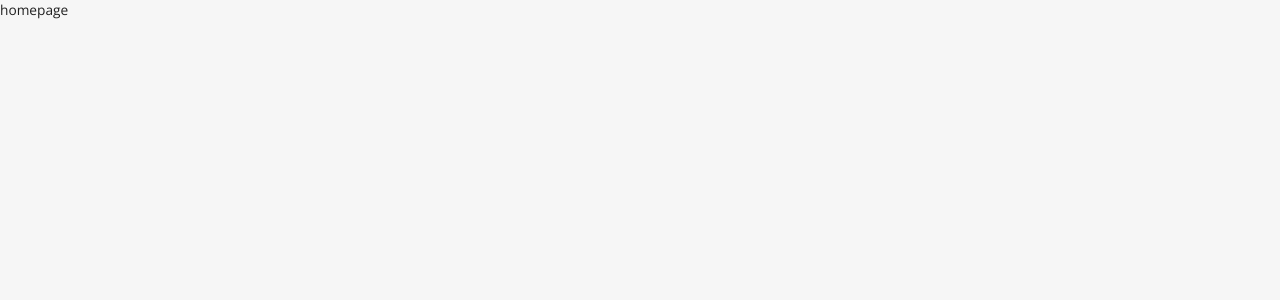
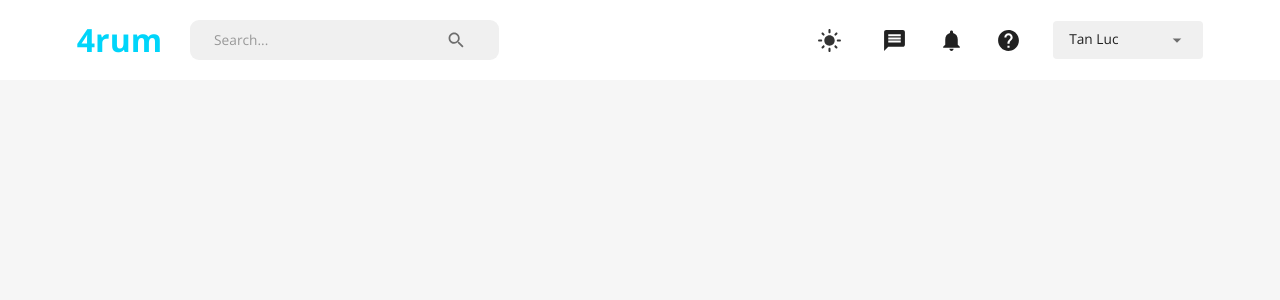
Before and after one commit to tanluc1e/4rum, a React (Create React App) app in the folder client/: page /home in a window 1280 px wide. Shown: the top 300 px of the page. Built offline with nearby package versions, Linux system fonts and the light colour scheme.

Commit message:
Add navbar

```diff
--- a/client/src/scenes/homePage/index.jsx
+++ b/client/src/scenes/homePage/index.jsx
@@ -1,5 +1,12 @@
+import { Box } from "@mui/material";
+import Navbar from "scenes/navbar";
+
 const HomePage = () => {
-  return <div>homepage</div>;
+  return (
+    <Box>
+      <Navbar />
+    </Box>
+  );
 };
 
 export default HomePage;
--- a/client/src/scenes/navbar/index.jsx
+++ b/client/src/scenes/navbar/index.jsx
@@ -30,11 +30,168 @@ const Navbar = () => {
   const dispatch = useDispatch();
   const navigate = useNavigate();
   const user = useSelector((state) => state.user);
-  const isMobileScreens = useMediaQuery("(min-width: 1000px)");
+  const isNonMobileScreens = useMediaQuery("(min-width: 1000px)");
 
   const theme = useTheme();
+  const neutralLight = theme.palette.neutral.light;
+  const dark = theme.palette.neutral.dark;
+  const background = theme.palette.background.default;
+  const primaryLight = theme.palette.primary.light;
+  const alt = theme.palette.background.alt;
 
-  return <div>Navbar</div>;
+  const fullName = `Tan Luc`;
+
+  return (
+    <FlexBetween padding="1rem 6%" backgroundColor={alt}>
+      <FlexBetween gap="1.75rem">
+        <Typography
+          fontWeight="bold"
+          fontSize="clamp(1rem, 2rem, 2.25rem)"
+          color="primary"
+          onClick={() => navigate("/home")}
+          sx={{
+            "&:hover": {
+              color: primaryLight,
+              cursor: "pointer",
+            },
+          }}
+        >
+          4rum
+        </Typography>
+        {isNonMobileScreens && (
+          <FlexBetween
+            backgroundColor={neutralLight}
+            borderRadius="9px"
+            gap="3rem"
+            padding="0.1rem 1.5rem"
+          >
+            <InputBase placeholder="Search..." />
+            <IconButton>
+              <Search />
+            </IconButton>
+          </FlexBetween>
+        )}
+      </FlexBetween>
+
+      {/* DESKTOP NAV */}
+      {isNonMobileScreens ? (
+        <FlexBetween gap="2rem">
+          <IconButton onClick={() => dispatch(setMode())}>
+            {theme.palette.mode === "dark" ? (
+              <DarkMode sx={{ fontSize: "25px" }} />
+            ) : (
+              <LightMode sx={{ color: dark, fontSize: "25px" }} />
+            )}
+          </IconButton>
+          <Message sx={{ fontSize: "25px" }} />
+          <Notifications sx={{ fontSize: "25px" }} />
+          <Help sx={{ fontSize: "25px" }} />
+          <FormControl variant="standard" value={fullName}>
+            <Select
+              value={fullName}
+              sx={{
+                backgroundColor: neutralLight,
+                width: "150px",
+                borderRadius: "0.25rem",
+                p: "0.25rem 1rem",
+                "& .MuiSvgIcon-root": {
+                  pr: "0.25rem",
+                  width: "3rem",
+                },
+                "& .MuiSelect-select:focus": {
+                  backgroundColor: neutralLight,
+                },
+              }}
+              input={<InputBase />}
+            >
+              <MenuItem value={fullName}>
+                <Typography>{fullName}</Typography>
+              </MenuItem>
+              <MenuItem onClick={() => dispatch(setLogout())}>Log Out</MenuItem>
+            </Select>
+          </FormControl>
+        </FlexBetween>
+      ) : (
+        <IconButton
+          onClick={() => setIsMobileMenuToggled(!isMobileMenuToggled)}
+        >
+          <Menu />
+        </IconButton>
+      )}
+
+      {/* MOBILE NAV */}
+      {!isNonMobileScreens && isMobileMenuToggled && (
+        <Box
+          position="fixed"
+          right="0"
+          bottom="0"
+          height="100%"
+          zIndex="10"
+          maxWidth="500px"
+          minWidth="300px"
+          backgroundColor={background}
+        >
+          {/* CLOSE ICON */}
+          <Box display="flex" justifyContent="flex-end" p="1rem">
+            <IconButton
+              onClick={() => setIsMobileMenuToggled(!isMobileMenuToggled)}
+            >
+              <Close />
+            </IconButton>
+          </Box>
+
+          {/* MENU ITEMS */}
+          <FlexBetween
+            display="flex"
+            flexDirection="column"
+            justifyContent="center"
+            alignItems="center"
+            gap="3rem"
+          >
+            <IconButton
+              onClick={() => dispatch(setMode())}
+              sx={{ fontSize: "25px" }}
+            >
+              {theme.palette.mode === "dark" ? (
+                <DarkMode sx={{ fontSize: "25px" }} />
+              ) : (
+                <LightMode sx={{ color: dark, fontSize: "25px" }} />
+              )}
+            </IconButton>
+            <Message sx={{ fontSize: "25px" }} />
+            <Notifications sx={{ fontSize: "25px" }} />
+            <Help sx={{ fontSize: "25px" }} />
+            <FormControl variant="standard" value={fullName}>
+              <Select
+                value={fullName}
+                sx={{
+                  backgroundColor: neutralLight,
+                  width: "150px",
+                  borderRadius: "0.25rem",
+                  p: "0.25rem 1rem",
+                  "& .MuiSvgIcon-root": {
+                    pr: "0.25rem",
+                    width: "3rem",
+                  },
+                  "& .MuiSelect-select:focus": {
+                    backgroundColor: neutralLight,
+                  },
+                }}
+                input={<InputBase />}
+              >
+                <MenuItem value={fullName}>
+                  <Typography>{fullName}</Typography>
+                </MenuItem>
+                <MenuItem onClick={() => dispatch(setLogout())}>
+                  Log Out
+                </MenuItem>
+              </Select>
+            </FormControl>
+          </FlexBetween>
+        </Box>
+      )}
+    </FlexBetween>
+  );
 };
 
 export default Navbar;
```
